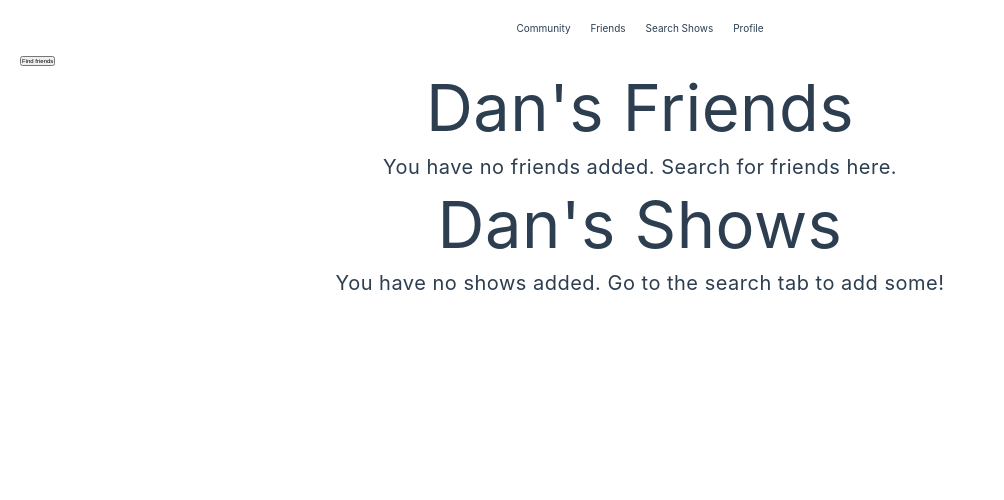
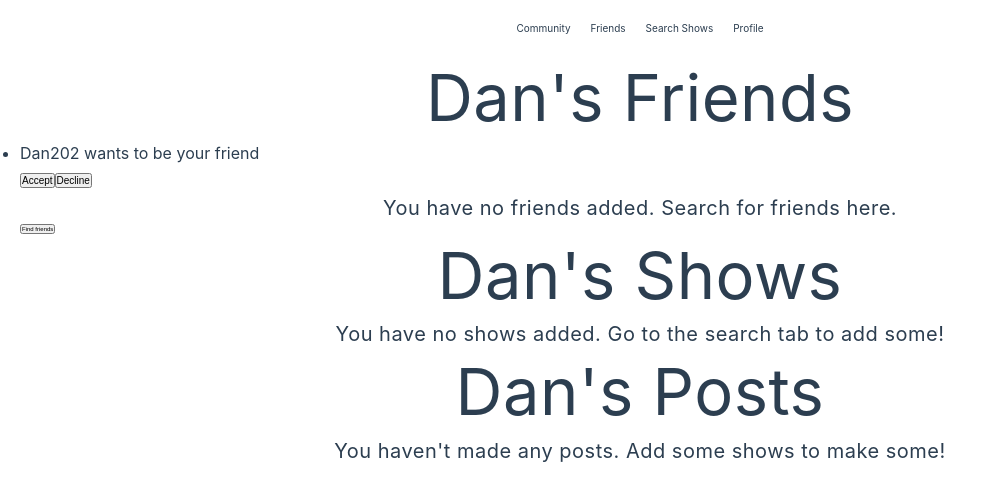
Before and after one commit to popplio2/show-social-frontend, a Vue app in the folder showsocial/: page /profile in a window 1280 px wide. Shown: the top 500 px of the page, without its empty margins (0-1004 px from the left). Built offline with nearby package versions, Linux system fonts and the light colour scheme.

Commit message:
friend requests should work

```diff
--- a/showsocial/src/stores/user.js
+++ b/showsocial/src/stores/user.js
@@ -10,10 +10,30 @@ export const useUserStore = defineStore({
     myShows: [],
     showCounter: 0,
     posts: [],
-    friendRequests: [],
+    friendRequests: [
+      {
+        sender: 'Dan202',
+        receiver: 'Dan'
+      }
+    ],
     friends: [],
   }),
   actions: {
+    approveRequest(username) {
+      this.addFriend(username);
+      this.deleteRequest(username);
+    },
+    deleteRequest(username) {
+      const request = this.friendRequests.findIndex(request => request.sender === username);
+      this.friendRequests.splice(request, 1);
+    },
+    addFriend(username) {
+      this.friends.push(username);
+    },
+    deleteFriend(username) { //havent tested
+      const friend = this.userStore.friends.findIndex(friend => friend === username);
+      this.friends.splice(friend, 1);
+    },
     addToPosts(post) {
       this.posts.unshift(post);
     },
--- a/showsocial/src/views/FindFriends.vue
+++ b/showsocial/src/views/FindFriends.vue
@@ -29,11 +29,15 @@ export default {
           email: "",
           myShows: [],
           showCounter: 0,
-          posts: [],
-          friendRequests: [],
+          posts: [{"id":"32e0a9ea-3531-4a7e-b254-5f7e8c089360","author":"Dan202","showName":"Initial D","showID":9740,"showImage":"https://static.tvmaze.com/uploads/images/original_untouched/459/1148933.jpg","text":"d","datePosted":"[native Date Tue Jul 04 2023 05:02:45 GMT-0400 (Eastern Daylight Time)]","toCommunity":true,"toFriends":false}],
+          friendRequests: [
+            {
+              sender: 'Dan202',
+              receiver: 'Dan'
+            }],
           friends: [],
         }
-      ]
+      ],
     }
   },
   methods: {
--- a/showsocial/src/views/PostView.vue
+++ b/showsocial/src/views/PostView.vue
@@ -24,7 +24,7 @@ export default {
     return { postStore, userStore };
   },
   mounted() {
-    this.fetchData();
+    this.getPost();
   },
   data() {
     return {
@@ -41,7 +41,7 @@ export default {
     },
   },
   methods: {
-    fetchData() {
+    getPost() {
       console.log(this.postStore.community);
       this.post = this.postStore.community.find(post => post.id === this.$route.params.id);
       this.hasPost = true;
--- a/showsocial/src/views/ProfileView.vue
+++ b/showsocial/src/views/ProfileView.vue
@@ -1,23 +1,24 @@
-<script setup>
-import { useUserStore } from '../stores/user';
-const userStore = useUserStore();
-</script>
-
 <template>
-  <RouterLink to="/find-friends">
-    <button>Find friends</button>
-  </RouterLink>
-
   <div>
     <!-- <img :src="userStore.profilePic" alt="" v-if="userStore.profilePic">
     <h1 v-else>Oof no profile pic 0_0</h1> -->
     <h1>{{ userStore.username }}'s Friends</h1>
+    <ul v-if="friendRequests">
+      <li v-for="request in friendRequests" :key="request.sender">
+        <p>{{ request.sender }} wants to be your friend</p>
+        <button @click="approveRequest(request.sender)">Accept</button>
+        <button @click="deleteRequest(request.sender)">Decline</button>
+      </li>
+    </ul>
     <div v-if="userStore.friends.length !== 0">
-      <div>
-        <h2 v-for="friend in userStore.friends" :key="friend.id">{{ friend.name }}</h2>
-      </div>
+      <ul>
+        <li v-for="friend in userStore.friends" :key="friend">{{ friend }}</li>
+      </ul>
     </div>
     <h2 v-else>You have no friends added. Search for friends here.</h2>
+    <RouterLink to="/find-friends">
+      <button>Find friends</button>
+    </RouterLink>
     <!-- Search bar, options to search by username or ID, send request -->
   </div>
 
@@ -34,29 +35,84 @@ const userStore = useUserStore();
       </div>
     </div>
     <h2 v-else>You have no shows added. Go to the search tab to add some!</h2>
+    <PostModal @closePostModal="showPost = null" :show="showPost" v-if="showPost"/>
 
-    <PostModal @closePostModal="showPost = null" :show="showPost" v-if="showPost"/>
+    <div>
+      <h1>{{ userStore.username }}'s Posts</h1>
+      <div v-if="userStore.posts.length > 0">
+        <div class="my-shows">
+          <ShowPost v-for="post in userStore.posts" :post="post" :key="post.id"/>
+        </div>
+      </div>
+      <h2 v-else>You haven't made any posts. Add some shows to make some!</h2>
+    </div>
   </div>
 
 </template>
 
 <script>
+import { useUserStore } from '../stores/user';
 import ShowComponent from '../components/ShowComponent.vue';
 import PostModal from '../components/PostModal.vue';
+import ShowPost from '../components/ShowPost.vue';
 
 export default {
   components: {
     ShowComponent,
-    PostModal
+    PostModal,
+    ShowPost
+  },
+  setup() {
+    const userStore = useUserStore();
+    return { userStore };
+  },
+  mounted() {
+    this.getRequests();
   },
   data() {
     return {
       showPost: null,
+      friendRequests: [],
+      userSample: [
+        {
+          username: "Dan202",
+          email: "",
+          myShows: [],
+          showCounter: 0,
+          posts: [{"id":"32e0a9ea-3531-4a7e-b254-5f7e8c089360","author":"Dan202","showName":"Initial D","showID":9740,"showImage":"https://static.tvmaze.com/uploads/images/original_untouched/459/1148933.jpg","text":"d","datePosted":"[native Date Tue Jul 04 2023 05:02:45 GMT-0400 (Eastern Daylight Time)]","toCommunity":true,"toFriends":false}],
+          friendRequests: [
+            {
+              sender: 'Dan202',
+              receiver: 'Dan'
+            }],
+          friends: [],
+        }
+      ],
     }
   },
   methods: {
     postShow(show) {
       this.showPost = show;
+    },
+    getRequests() {
+      this.userStore.friendRequests.forEach(request => {
+        if (request.receiver === this.userStore.username) {
+          this.friendRequests.push(request);
+        }
+      });
+    },
+    approveRequest(username) {
+      this.userStore.approveRequest(username);
+      this.userSample[0].friends.push(this.userStore.username); //for other user
+      this.deleteRequest(username);
+    },
+    deleteRequest(username) {
+      this.userStore.deleteRequest(username);
+      const localRequest = this.friendRequests.findIndex(request => request.sender === username);
+      this.friendRequests.splice(localRequest, 1);
+      //for other user
+      const senderRequest = this.userSample[0].friendRequests.findIndex(request => request.receiver === this.userStore.username);
+      this.userSample[0].friendRequests.splice(senderRequest, 1);
     }
   }
 }
--- a/showsocial/src/views/UserView.vue
+++ b/showsocial/src/views/UserView.vue
@@ -5,8 +5,8 @@
     </div> -->
     <h1>{{ user.username }}'s Posts</h1>
 
-    <button @click="requestFriend(user.username)" v-if="!isRequested">Send friend request</button>
-    <button @click="unsendRequest(user.username)" v-else>Requested</button>
+    <button @click="requestFriend()" v-if="!isRequested">Send friend request</button>
+    <button @click="unsendRequest()" v-else>Requested</button>
 
     <div class="posts">
       <ShowPost v-for="post in user.posts" :post="post" :key="post.id"/>
@@ -26,7 +26,7 @@ export default {
     return { postStore, userStore };
   },
   mounted() {
-    this.fetchData();
+    this.getUser();
   },
   data() {
     return {
@@ -37,9 +37,12 @@ export default {
           myShows: [],
           showCounter: 0,
           posts: [{"id":"32e0a9ea-3531-4a7e-b254-5f7e8c089360","author":"Dan202","showName":"Initial D","showID":9740,"showImage":"https://static.tvmaze.com/uploads/images/original_untouched/459/1148933.jpg","text":"d","datePosted":"[native Date Tue Jul 04 2023 05:02:45 GMT-0400 (Eastern Daylight Time)]","toCommunity":true,"toFriends":false}],
-          friendRequests: [],
-          friends: [
-          ],
+          friendRequests: [
+            {
+              sender: 'Dan202',
+              receiver: 'Dan'
+            }],
+          friends: [],
         }
       ],
       user: null,
@@ -53,29 +56,29 @@ export default {
     },
   },
   methods: {
-    fetchData() {
+    getUser() {
       this.user = this.userSample.find(user => user.username === this.$route.params.username);
       this.checkRequested();
       this.hasUser = true;
     },
-    requestFriend(username) {
-      const user = this.userSample.find(user => user.username === username); //finds other user
+    requestFriend() {
       const request = {
         sender: this.userStore.username,
-        receiver: user.username
+        receiver: this.user.username
       };
       this.userStore.friendRequests.push(request);
-      user.friendRequests.push(request);
+      this.user.friendRequests.push(request);
       this.checkRequested();
     },
-    unsendRequest(username) {
+    unsendRequest() {
       if (confirm("Do you want to unsend your friend request?") == true) {
-        const user = this.userSample.find(user => user.username === username);
-        const request = user.friendRequests.find(request => request.sender === this.userStore.username);
-        user.friendRequests.pop(request); //deletes request from other user
-        const myRequest = this.userStore.friendRequests.find(request => request.receiver === this.user.username);
-        this.userStore.friendRequests.pop(myRequest); //deletes request from your data
+        const request = this.user.friendRequests.findIndex(request => request.sender === this.userStore.username);
+        this.user.friendRequests.splice(request, 1); //deletes request on other user's end
+        const myRequest = this.userStore.friendRequests.findIndex(request => request.receiver === this.user.username);
+        this.userStore.friendRequests.splice(myRequest, 1); //deletes request on your end
       }
+      console.log(this.user.friendRequests);
+      console.log(this.userStore.friendRequests);
       this.checkRequested();
     },
     checkRequested() {
```
